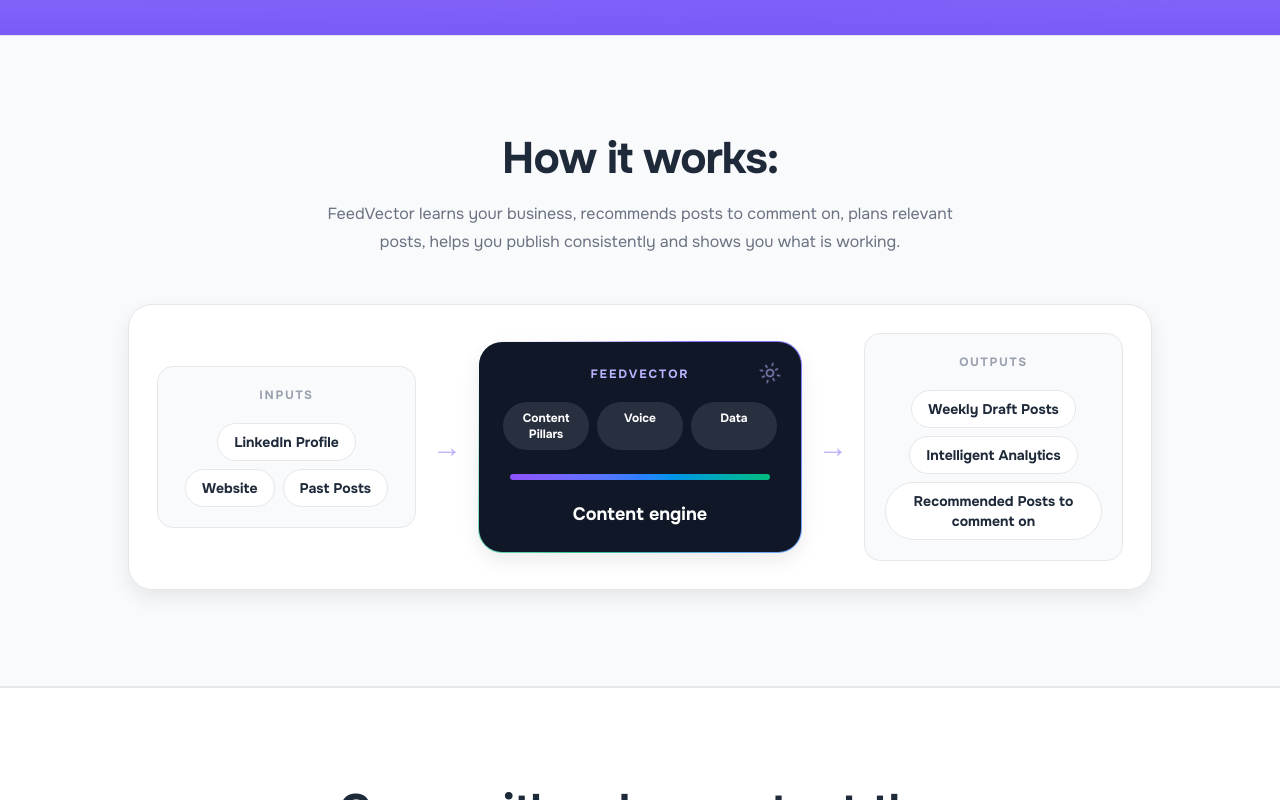
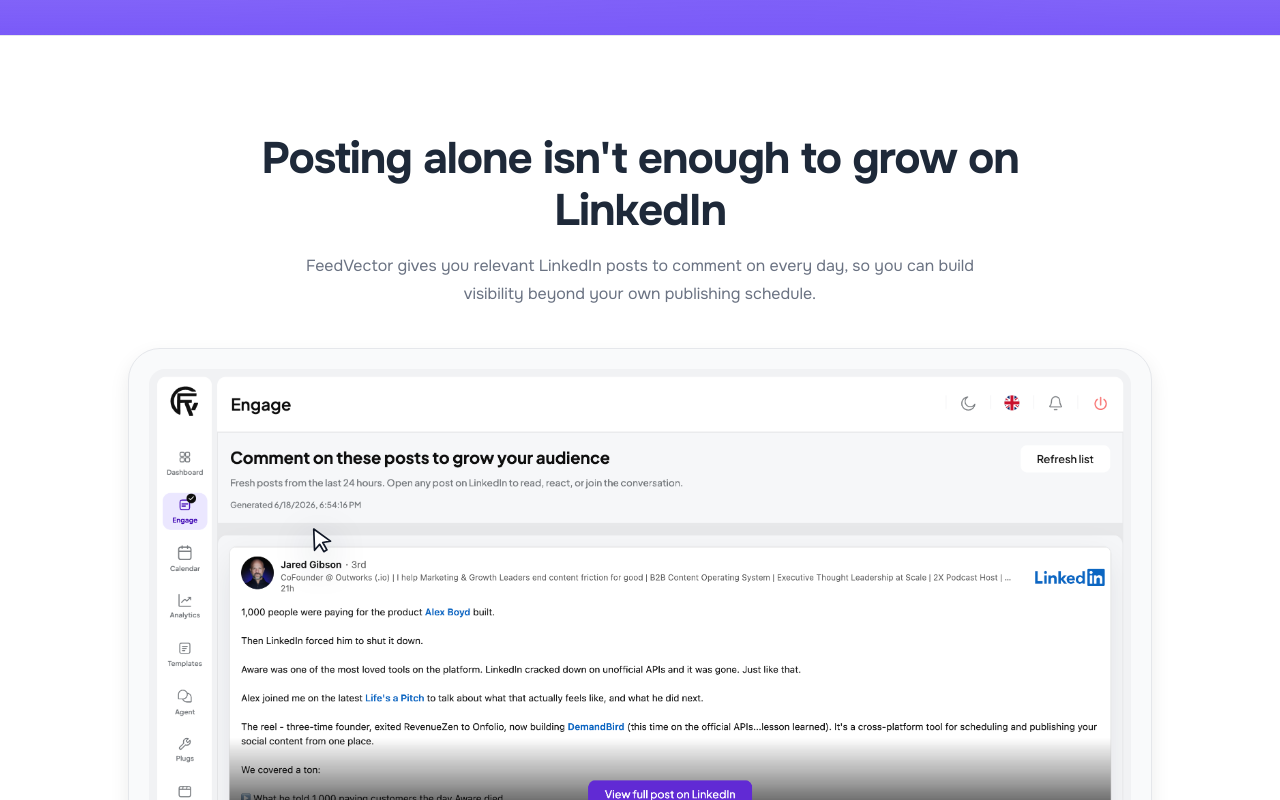
Before and after one commit to codingfarhan/feedvector-landing, a Next.js app: page / in a window 1280 px wide. Shown: the part 1180-1980 px from the top of the page. Built offline with nearby package versions, Linux system fonts and the light colour scheme; no server answers.

Commit message:
small changes to landing page

```diff
--- a/src/app/(site)/page.tsx
+++ b/src/app/(site)/page.tsx
@@ -2,6 +2,7 @@ import FaqAccordion from "@/components/sections/faq-accordion"
 import ContentSystemSection from "@/components/sections/content-system-section"
 import FeatureShowcase from "@/components/sections/feature-showcase"
 import HeroSection from "@/components/sections/hero-section"
+import LinkedinEngagementSection from "@/components/sections/linkedin-engagement-section"
 import ToolsTab from "@/components/sections/tools-tab"
 import PricingSection from "@/components/sections/pricing"
 import AudienceSection from "@/components/sections/audience-section"
@@ -61,6 +62,7 @@ export default async function Home() {
     <>
       <Script id="json-ld-feedvector" type="application/ld+json" dangerouslySetInnerHTML={{ __html: JSON.stringify(jsonLd) }} />
       <HeroSection />
+      <LinkedinEngagementSection />
       <ContentSystemSection />
       <FeatureShowcase />
       <ToolsTab />
--- a/src/components/sections/feature-showcase.tsx
+++ b/src/components/sections/feature-showcase.tsx
@@ -164,7 +164,7 @@ export default function FeatureShowcase() {
         <div className="mx-auto mb-10 max-w-2xl text-center">
           <h2 className="mb-3 text-3xl font-bold text-gray-800 dark:text-white/90 md:text-title-lg">Grow with value content the algorithm loves</h2>
           <p className="mx-auto max-w-xl leading-6 text-gray-500 dark:text-gray-400">
-            Create high-performing posts and find the right conversations to join so you can grow your audience with FeedVector's content flows.
+            Create high-performing posts and find the right conversations to join so you can grow your audience and revenue on LinkedIn.
           </p>
         </div>
 
--- /dev/null
+++ b/src/components/sections/linkedin-engagement-section.tsx
@@ -0,0 +1,105 @@
+import Image from "next/image"
+
+export default function LinkedinEngagementSection() {
+  return (
+    <section className="border-y border-gray-200 bg-white py-14 dark:border-white/10 dark:bg-dark-primary md:py-24">
+      <div className="wrapper">
+        <div className="mx-auto mb-10 max-w-3xl text-center">
+          <h2 className="text-3xl font-bold tracking-tight text-gray-800 dark:text-white/90 md:text-title-lg">
+            Posting alone isn't enough to grow on LinkedIn
+          </h2>
+          <p className="mx-auto mt-4 max-w-2xl text-base leading-7 text-gray-500 dark:text-gray-400">
+            FeedVector gives you relevant LinkedIn posts to comment on every day, so you can build visibility beyond your own publishing schedule.
+          </p>
+        </div>
+
+        <div className="mx-auto max-w-5xl rounded-[32px] border border-gray-200 bg-gray-50 p-3 shadow-theme-sm dark:border-white/10 dark:bg-white/[0.04] sm:p-5">
+          <div className="relative overflow-hidden rounded-2xl bg-white dark:bg-[#141414]">
+            <Image
+              src="/images/tab-image/engage-posts.png"
+              alt="Recommended LinkedIn posts to comment on in FeedVector"
+              width={1920}
+              height={1080}
+              className="block h-auto w-full dark:hidden"
+              priority
+            />
+            <Image
+              src="/images/tab-image/engage-posts-dark.png"
+              alt="Recommended LinkedIn posts to comment on in FeedVector"
+              width={1920}
+              height={1080}
+              className="hidden h-auto w-full dark:block"
+              priority
+            />
+
+            <div className="engagement-cursor" aria-hidden="true">
+              <svg className="engagement-cursor-pointer" width="32" height="32" viewBox="0 0 30 30" fill="none">
+                <path
+                  d="M7.25 4.75L22.96 16.06L15.69 17.34L19.66 24.22L16.74 25.91L12.77 19.03L8.02 24.67L7.25 4.75Z"
+                  fill="white"
+                  stroke="#111827"
+                  strokeWidth="1.6"
+                  strokeLinejoin="round"
+                />
+              </svg>
+            </div>
+          </div>
+        </div>
+      </div>
+
+      <style>{`
+        .engagement-cursor {
+          position: absolute;
+          z-index: 20;
+          left: 16%;
+          top: 28%;
+          display: none;
+          width: 32px;
+          height: 32px;
+          pointer-events: none;
+          animation: engagement-cursor-path 8s cubic-bezier(0.65, 0, 0.35, 1) infinite;
+        }
+
+        .engagement-cursor-pointer {
+          display: block;
+          filter: drop-shadow(0 10px 18px rgba(15, 23, 42, 0.32));
+        }
+
+        @media (min-width: 768px) {
+          .engagement-cursor {
+            display: block;
+          }
+        }
+
+        @media (prefers-reduced-motion: reduce) {
+          .engagement-cursor {
+            display: none;
+          }
+        }
+
+        @keyframes engagement-cursor-path {
+          0%,
+          12% {
+            left: 16%;
+            top: 28%;
+          }
+          30%,
+          42% {
+            left: 62%;
+            top: 34%;
+          }
+          58%,
+          70% {
+            left: 78%;
+            top: 58%;
+          }
+          86%,
+          100% {
+            left: 31%;
+            top: 72%;
+          }
+        }
+      `}</style>
+    </section>
+  )
+}
```
